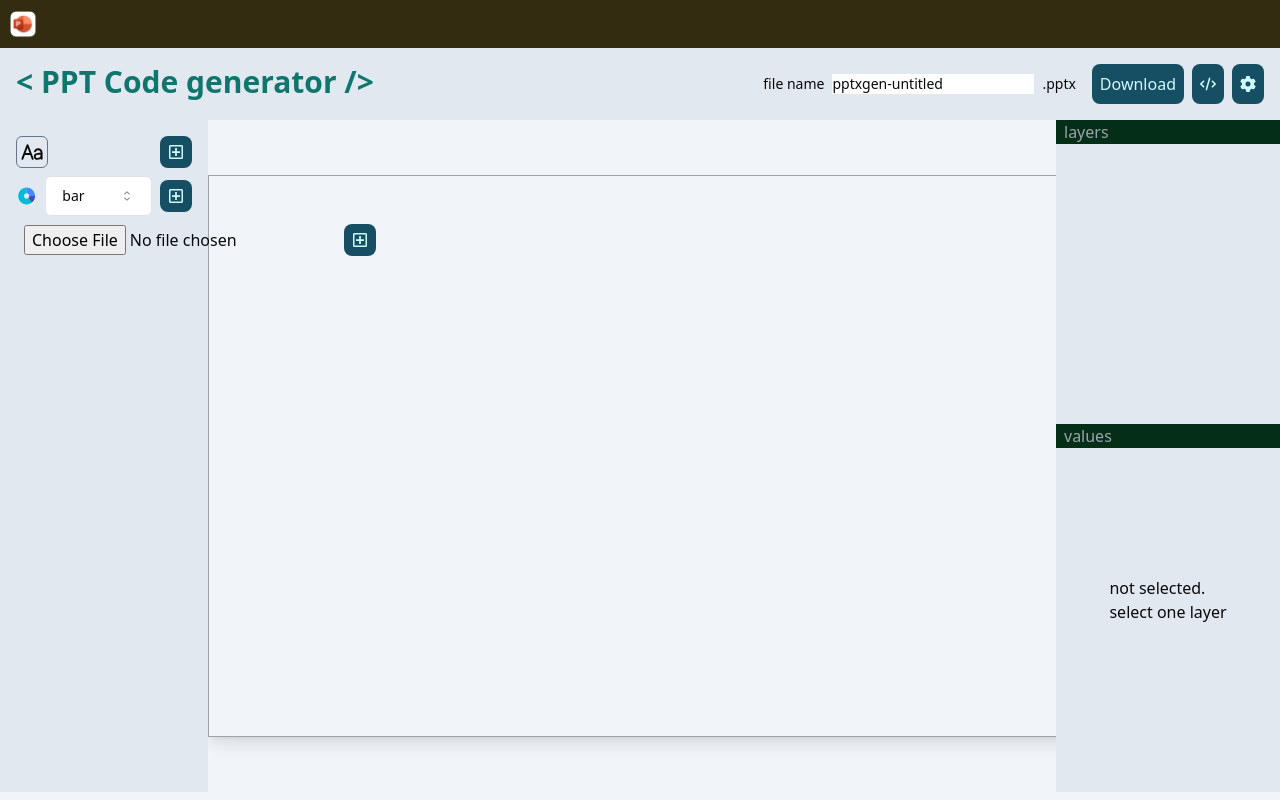
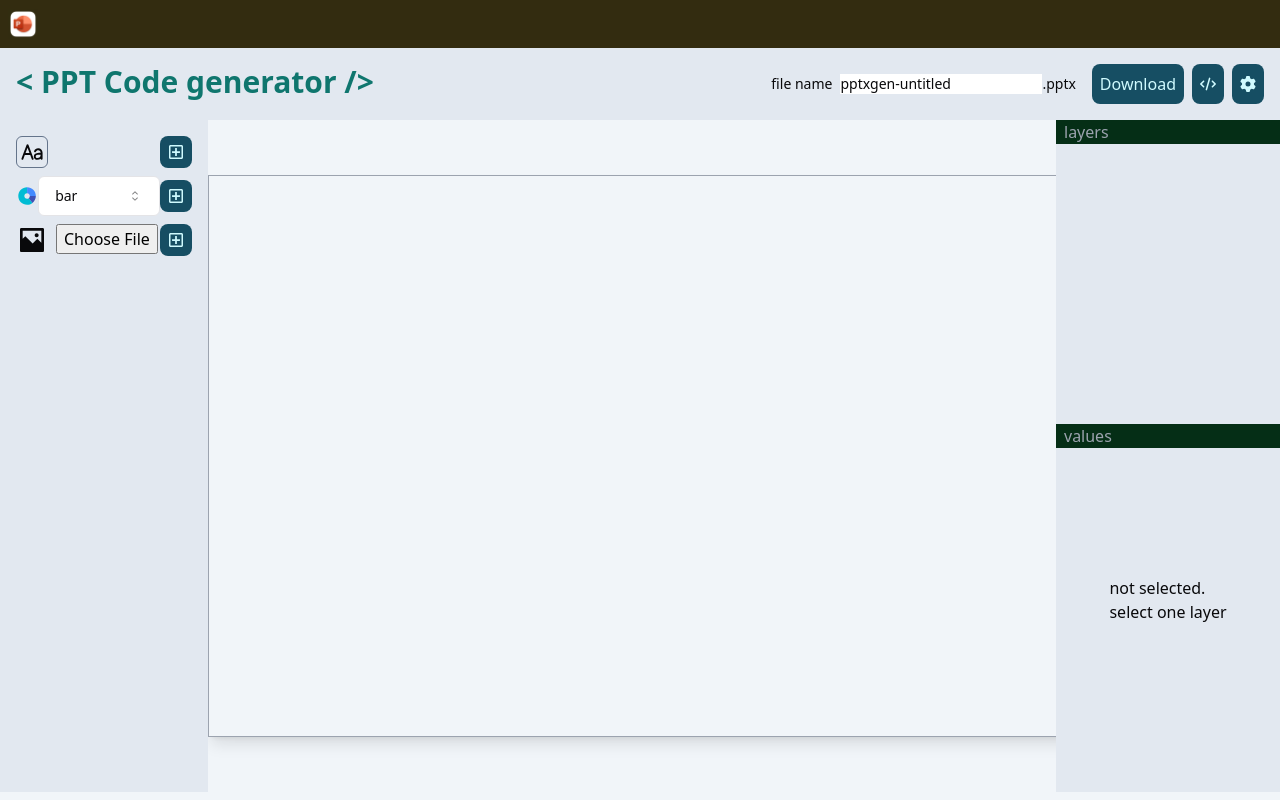
Before and after one commit to wootra/pptx-generator, a React (Vite) app: page / in a window 1280 px wide. Built offline with nearby package versions, Linux system fonts and the light colour scheme.

Commit message:
add image works

```diff
--- a/src/output.css
+++ b/src/output.css
@@ -796,6 +796,19 @@ body {
   width: 13rem;
 }
 
+.w-auto {
+  width: auto;
+}
+
+.w-0 {
+  width: 0px;
+}
+
+.w-fit {
+  width: -moz-fit-content;
+  width: fit-content;
+}
+
 .min-w-\[50vw\] {
   min-width: 50vw;
 }
--- a/src/routes/Generator/widgets/ComponentAdder/AddImageButton.tsx
+++ b/src/routes/Generator/widgets/ComponentAdder/AddImageButton.tsx
@@ -8,15 +8,18 @@ const AddImageButton = () => {
     const { addImage } = useGeneratorUi();
     const [selectedImage, setSelectedImage] = useState('');
     return (
-        <div className='flex flex-row items-center flex-shrink flex-grow-0'>
-            <RiImage2Fill className='w-8 h-8' />
+        <div className='flex flex-row items-center w-full'>
             <ImageField
+                label={<RiImage2Fill className='w-8 h-8 flex-none' />}
                 value={selectedImage}
                 onChange={text => {
                     setSelectedImage(text);
                 }}
             />
-            <Button onClick={() => addImage(selectedImage)}>
+            <Button
+                onClick={() => addImage(selectedImage)}
+                className='flex-none'
+            >
                 <FaRegPlusSquare />
             </Button>
         </div>
--- a/src/routes/Generator/widgets/Values/ObjectOptions.tsx
+++ b/src/routes/Generator/widgets/Values/ObjectOptions.tsx
@@ -69,13 +69,11 @@ const ObjectOptions = ({
         }
     };
     return (
-        <div className={groupName && 'pl-2 flex flex-col gap-1'}>
+        <div className={groupName && 'flex flex-col gap-1'}>
             {groupName && (
-                <h3 className='bg-slate-800 text-slate-200 px-2'>
-                    {groupName}
-                </h3>
+                <h3 className='bg-slate-800 text-slate-200'>{groupName}</h3>
             )}
-            <ul className='flex flex-col gap-1'>
+            <ul className='flex flex-col gap-1 pl-2'>
                 {Object.keys(obj).map(key => {
                     return <li key={key}>{render(obj, key)}</li>;
                 })}
--- a/src/routes/Generator/widgets/Values/index.tsx
+++ b/src/routes/Generator/widgets/Values/index.tsx
@@ -44,7 +44,7 @@ const Values = () => {
         );
 
     return (
-        <div className='flex flex-col gap-2'>
+        <div className='flex flex-col gap-2 px-2'>
             <NumberField label='id' value={selectedLayer.id} />
             <StringField
                 label='label'
--- a/src/ui/ColorField.tsx
+++ b/src/ui/ColorField.tsx
@@ -28,7 +28,7 @@ const ColorField = ({
         ? { onChange: onChangeCb }
         : { disabled: true };
     return (
-        <div className='flex flex-row gap-2 px-2'>
+        <div className='flex flex-row gap-2'>
             {label && <label>{label}</label>}
             <input
                 className='flex-grow'
--- a/src/ui/DropDownField.tsx
+++ b/src/ui/DropDownField.tsx
@@ -47,7 +47,7 @@ const DropDownField = ({
     );
 
     return (
-        <div className='flex flex-row gap-2 px-2 w-full'>
+        <div className='flex flex-row gap-2 w-full'>
             {label && <label>{label}</label>}
             <Popover open={open} onOpenChange={setOpen}>
                 <PopoverTrigger asChild>
--- a/src/ui/ImageField.tsx
+++ b/src/ui/ImageField.tsx
@@ -40,11 +40,11 @@ const ImageField = ({
     }
 
     return (
-        <div className='flex flex-row gap-2 px-2 relative'>
+        <div className='flex flex-row gap-2 relative flex-1'>
             {label && <label>{label}</label>}
             <input
                 type='file'
-                className='flex-grow flex-shrink'
+                className='flex-grow flex-shrink min-w-0 w-0'
                 accept='.gif,.jpg,.jpeg,.png,.webp'
                 onChange={onReadFile}
             />
--- a/src/ui/NumberField.tsx
+++ b/src/ui/NumberField.tsx
@@ -53,7 +53,7 @@ const NumberField = ({
         ? { onChange: onChangeCb, onBlur: onBlurCb }
         : { disabled: true };
     return (
-        <div className='flex flex-row gap-2 px-2'>
+        <div className='flex flex-row gap-2'>
             {label && <label>{label}</label>}
             <input
                 className='flex-grow'
--- a/src/ui/StringArea.tsx
+++ b/src/ui/StringArea.tsx
@@ -23,7 +23,7 @@ const StringArea = ({
         return <div className='text-red-600'>{label}:error</div>;
     }
     return (
-        <div className='flex flex-row gap-2 px-2'>
+        <div className='flex flex-row gap-2'>
             {label && <label>{label}</label>}
             <textarea
                 className='flex-grow'
--- a/src/ui/StringField.tsx
+++ b/src/ui/StringField.tsx
@@ -19,7 +19,7 @@ const StringField = ({
         console.error('it is not string:', label, value);
     }
     return (
-        <div className='flex flex-row gap-2 px-2'>
+        <div className='flex flex-row gap-2'>
             {label && <label>{label}</label>}
             <input
                 className='flex-grow'
```
